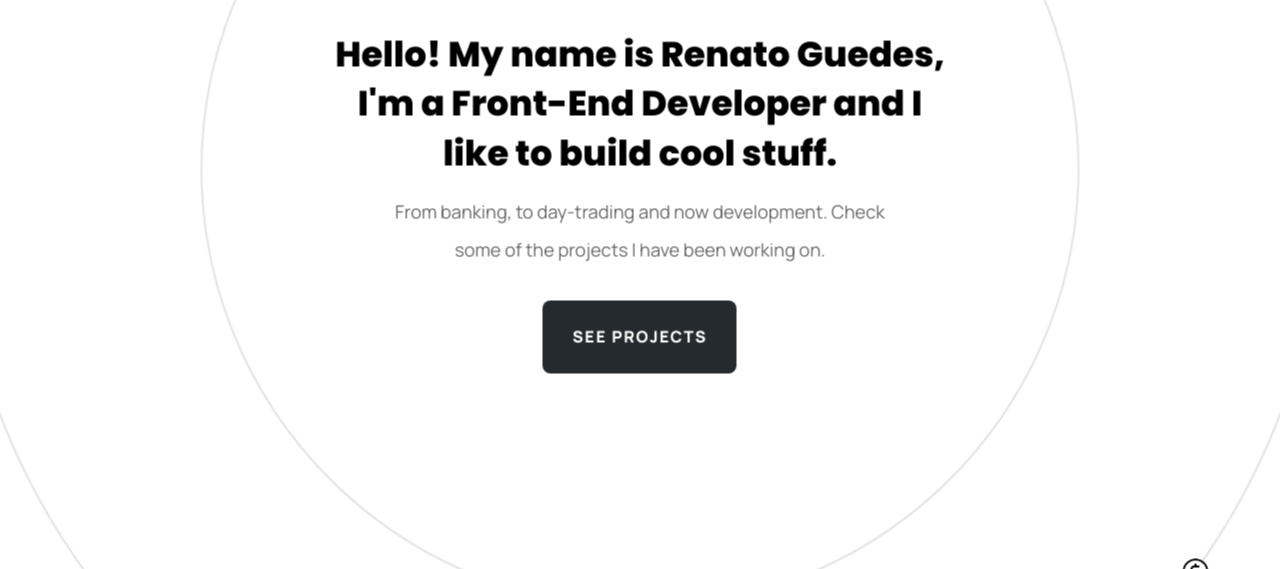
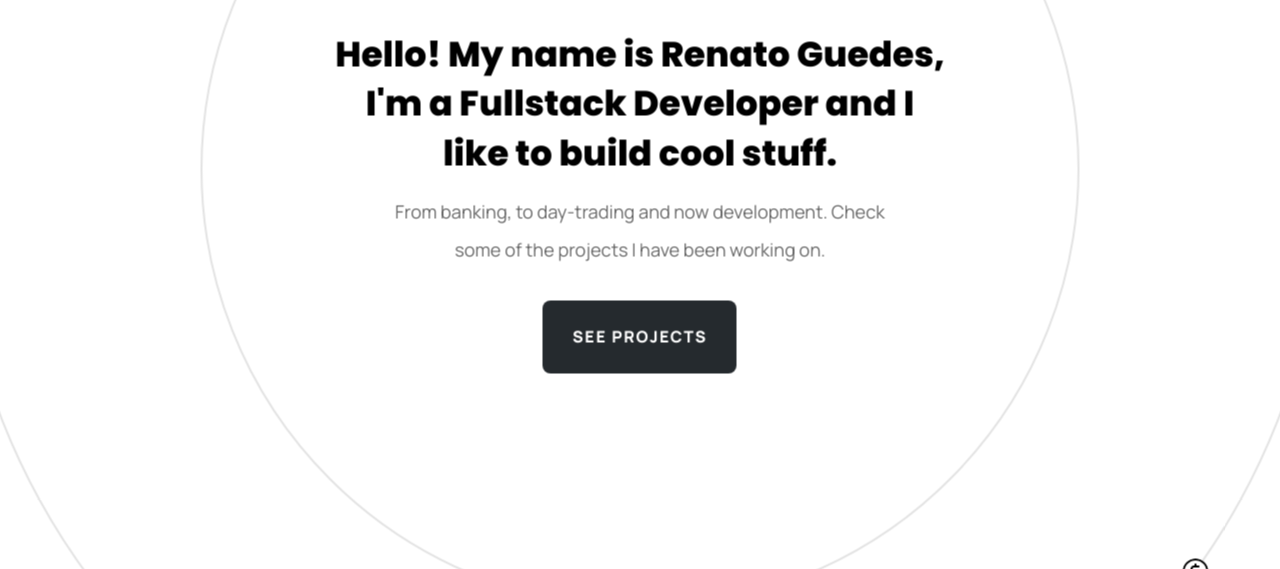
Before and after one commit to renatoguedes-dev/portfolio, a plain HTML site: page index.html in a window 1280 px wide. Shown: the part 231-800 px from the top of the page. Drawn offline with Linux system fonts and the light colour scheme.

Commit message:
style: update text in index.html

```diff
--- a/index.html
+++ b/index.html
@@ -33,7 +33,7 @@
                             Guedes,<br class="break-line-desktop"
                         /></span>
                         <span
-                            >I'm a Front-End <br class="responsive" />
+                            >I'm a Fullstack <br class="responsive" />
                             Developer and I <br class="break-line-desktop"
                         /></span>
                         <span
```
